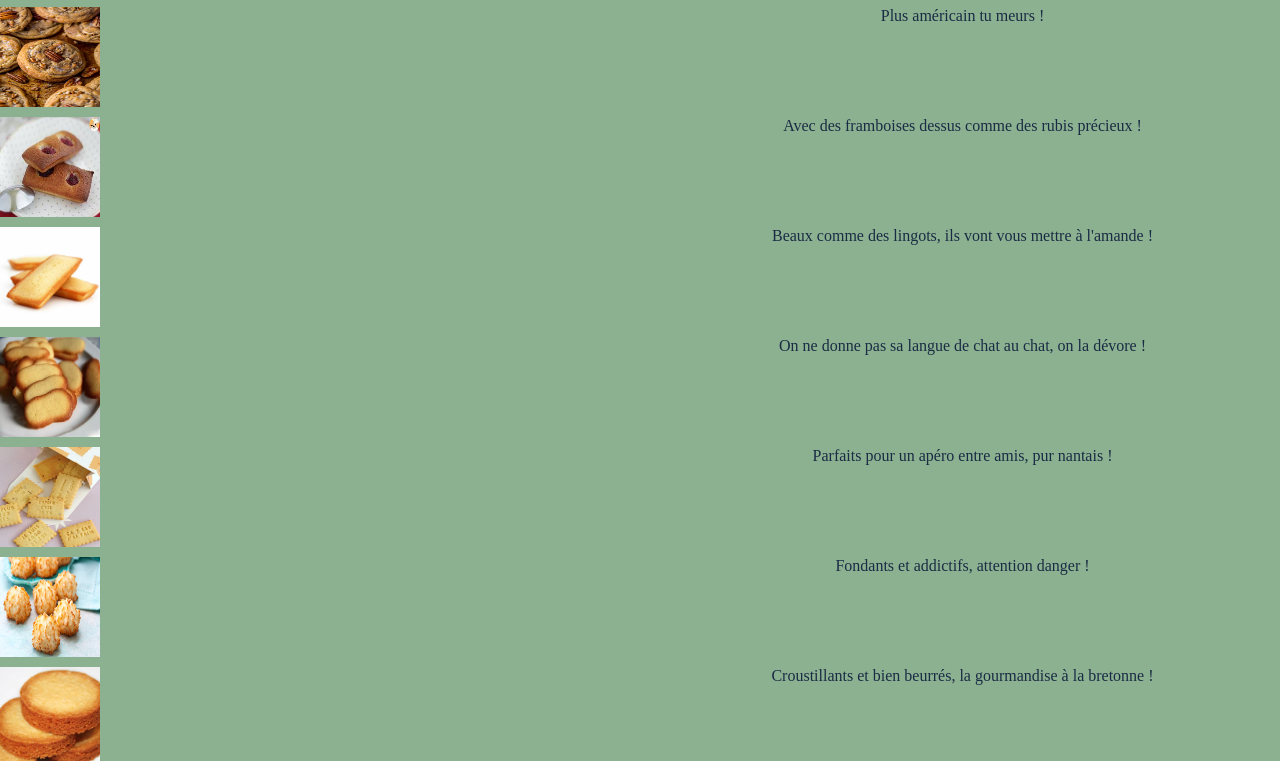
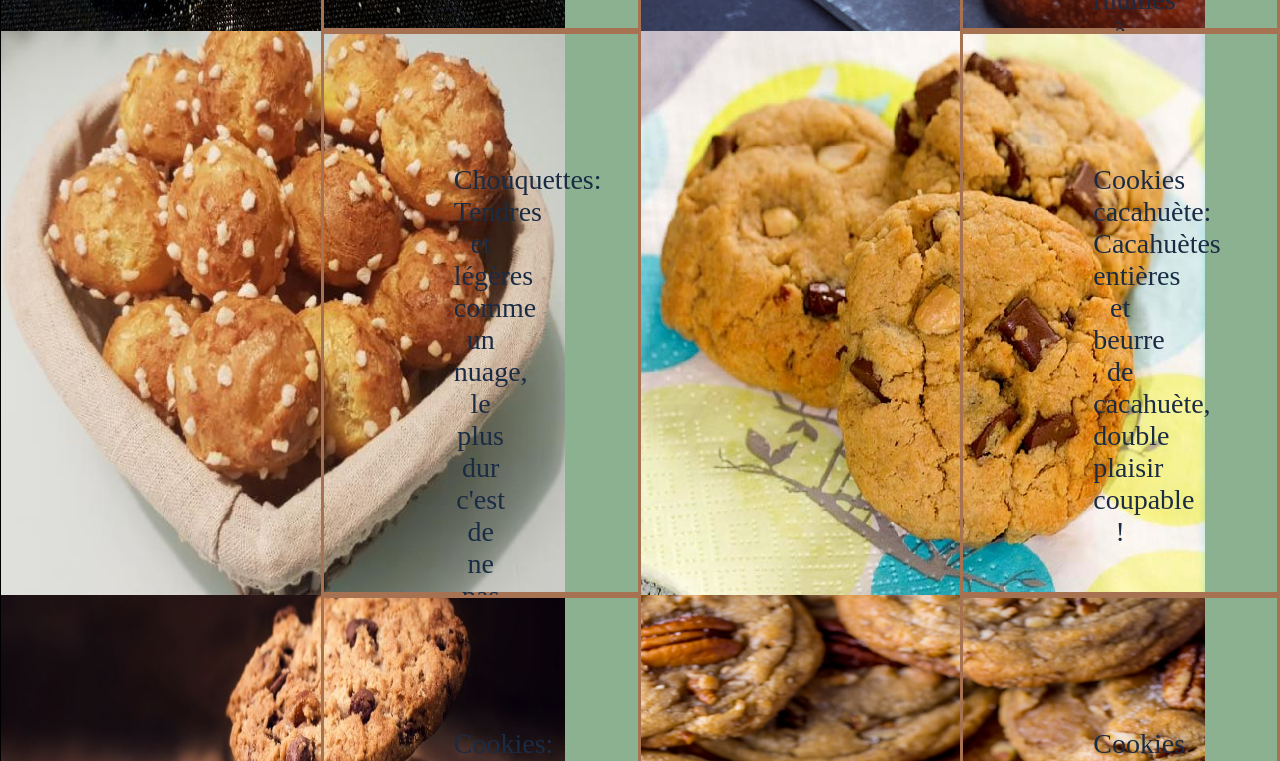
Before and after one commit to Sankatouille/Projet1, a plain HTML site: page index.html in a window 1280 px wide. Shown: the part 700-1461 px from the top of the page. Drawn offline with Linux system fonts and the light colour scheme.

Commit message:
refonte de l'index css

```diff
--- a/index.html
+++ b/index.html
@@ -21,7 +21,7 @@
                 <div class="logoClass">
                     <a  href="index.html"><img src="Assets/Logo.jpg" class="imglogo" alt="Bonjour, ceci est un logo magnifique crée par Léna"></a>
                 </div>
-                <div><a class="titre" href="index.html"> Truckmuche</a></div>
+                <div><a class="titre" href="index.html">Truckmuche</a></div>
                     <ul>
                         <li><a href="Présentation.html">Notre Entreprise</a></li>
                         <li><a href="Localisation.html">Localisation</a></li>
@@ -37,40 +37,40 @@
 
             <div class="patisseries">
                 <img class="patisserie amaretti" src="/Assets/biscuits amaretti.jpg" alt="La gourmandise croustillante au bon goût d'amande amère">
-                <p>La gourmandise croustillante au bon goût d'amande amère</p>
+                <p class="def">Biscuits amaretti:<br>La gourmandise croustillante au bon goût d'amande amère</p>
 
                 <img class="patisserie canelés" src="/Assets/canelés.jpg" alt="Une belle coque caramélisée et un cœur tout tendre, vanillés et rhumés à souhait !">
-                <p>Une belle coque caramélisée et un cœur tout tendre, vanillés et rhumés à souhait !</p>
+                <p class="def">Canelés:<br>Une belle coque caramélisée et un cœur tout tendre,<br> vanillés et rhumés à souhait !</p>
 
                 <img class="patisserie chouquettes" src="/Assets/chouquettes.jpg" alt="Tendres et légères comme un nuage, le plus dur c'est de ne pas en reprendre !">
-                <p>Tendres et légères comme un nuage, le plus dur c'est de ne pas en reprendre !</p>
+                <p class="def">Chouquettes:<br>Tendres et légères comme un nuage, le plus dur c'est de ne pas en reprendre !</p>
 
                 <img class="patisserie cookie1" src="/Assets/cookies cacahuète.png" alt="Cacahuètes entières et beurre de cacahuète, double plaisir coupable !">
-                <p>Cacahuètes entières et beurre de cacahuète, double plaisir coupable !</p>
+                <p class="def">Cookies cacahuète:<br>Cacahuètes entières et beurre de cacahuète, double plaisir coupable !</p>
 
                 <img class="patisserie cookie2" src="/Assets/cookies classiques.jpg" alt="Classiques mais terriblement bons !">
-                <p>Classiques mais terriblement bons !</p>
+                <p class="def">Cookies:<br>Classiques mais terriblement bons !</p>
 
                 <img class="patisserie cookie3" src="/Assets/cookies pécan.jpg" alt="Plus américain tu meurs !">
-                <p>Plus américain tu meurs !</p>
+                <p class="def">Cookies pécan:<br>Plus américain tu meurs !</p>
 
                 <img class="patisserie financierfram" src="Assets/financiers framboise.jpg" alt="Avec des framboises dessus comme des rubis précieux !">
-                <p>Avec des framboises dessus comme des rubis précieux !</p>
+                <p class="def">Financier framboise:<br>Avec des framboises dessus comme des rubis précieux !</p>
 
                 <img class="patisserie financier" src="Assets/financiers.jpg" alt="Beaux comme des lingots, ils vont vous mettre à l'amande !">
-                <p>Beaux comme des lingots, ils vont vous mettre à l'amande !</p>
+                <p class="def">Financier:<br>Beaux comme des lingots, ils vont vous mettre à l'amande !</p>
 
                 <img class="patisserie langue" src="Assets/langues de chat.jpg" alt="On ne donne pas sa langue de chat au chat, on la dévore !">
-                <p>On ne donne pas sa langue de chat au chat, on la dévore !</p>
+                <p class="def">Langues de chat:<br>On ne donne pas sa langue de chat au chat, on la dévore !</p>
 
                 <img class="patisserie LU" src="Assets/petits LU nantais salés.jpg" alt="Parfaits pour un apéro entre amis, pur nantais !">
-                <p>Parfaits pour un apéro entre amis, pur nantais !</p>
+                <p class="def">Petit Lu Nantais salé:<br>Parfaits pour un apéro entre amis, pur nantais !</p>
 
                 <img class="patisserie coco" src="Assets/rochers coco.jpg" alt="Fondants et addictifs, attention danger !">
-                <p>Fondants et addictifs, attention danger !</p>
+                <p class="def">Rocher coco:<br>Fondants et addictifs, attention danger !</p>
 
                 <img class="patisserie sablés" src="Assets/sablés bretons.jpg" alt="Croustillants et bien beurrés, la gourmandise à la bretonne !">
-                <p>Croustillants et bien beurrés, la gourmandise à la bretonne !</p>
+                <p class="def">Sablés Breton:<br>Croustillants et bien beurrés, la gourmandise à la bretonne !</p>
             </div>
 
     </main>
--- a/style.css
+++ b/style.css
@@ -3,7 +3,7 @@
     --main-color:#1a2b44;
     --secondary-color:#a77252;
     --darky: black;
-    --lighty: #fff;
+    --lighty: #ddd;
  }
  * {
     box-sizing: border-box;
@@ -76,6 +76,9 @@ section{
  h1{
      text-align: center;
      color: #a77252;
+     background-color: #fde035;
+     border-radius: 50px;
+
  }
 
  section{
@@ -124,32 +127,73 @@ td, th {
 
 /**logo des réseaux du truck*/
 
-p {
-    text
-}
 
 .patisseries{
     display: grid;
-    grid-template-columns: 1fr 1fr;
-    grid-template-rows: repeat(12,100px);
-    gap: 10px;
+    grid-template-columns: repeat(2, 50%);
+    grid-template-rows: repeat(12,150px);
+    border-left: 1px solid black;
  }
 .patisserie{
-    height: 100px;
-    width: 100px;
+    height: 150px;
+    width: 180px;
+    gap:10px;
+    margin-bottom:10px ;
 
 }
+.def{
+    display:-ms-inline-grid;
+    height: auto;
+    width:auto;
+    border: 1px solid black;
+    padding: 25px;
+}
+
 footer{
-    display: flex;
+    display: flex-box;
+    border-top:1px solid black ;
+    align-items: center;
+}
+ .facebook , .insta{
 
+    display: inline-flex;
+    height: 60px;
+    width: 60px;
+ }
+ @media  screen and (min-width: 600px){
 
+     .titre{
+         color: violet;
 
+        }
+        h1{
+            text-align: center;
+            color: var(--main-color);
+            background-color:var(--secondary-color) ;
+            border:5px solid #1a2b44;
+            border-radius: 10px;
+        }
+     .patisseries{
+        display: grid;
+        grid-template-columns: repeat(4, 25%);
+        grid-template-rows: repeat(6,564px);
+        border-left: 1px solid black;
+     }
+     .def{
+        display:-ms-inline-grid;
+        height: auto;
+        width:auto;
+        border: 3px solid #a77252;
+        padding: 130px;
+        font-size: 3.5vh;
+    }
+    .patisserie{
+        height: 564px;
+        width: 564px;
+        gap:10px;
+        margin-bottom:10px ;
 
 
     }
- .facebook , .insta{
 
-    display: flex;
-    height: 60px;
-    width: 60px;
  }
```
Lines whose indentation alone changed are shown as unchanged.
